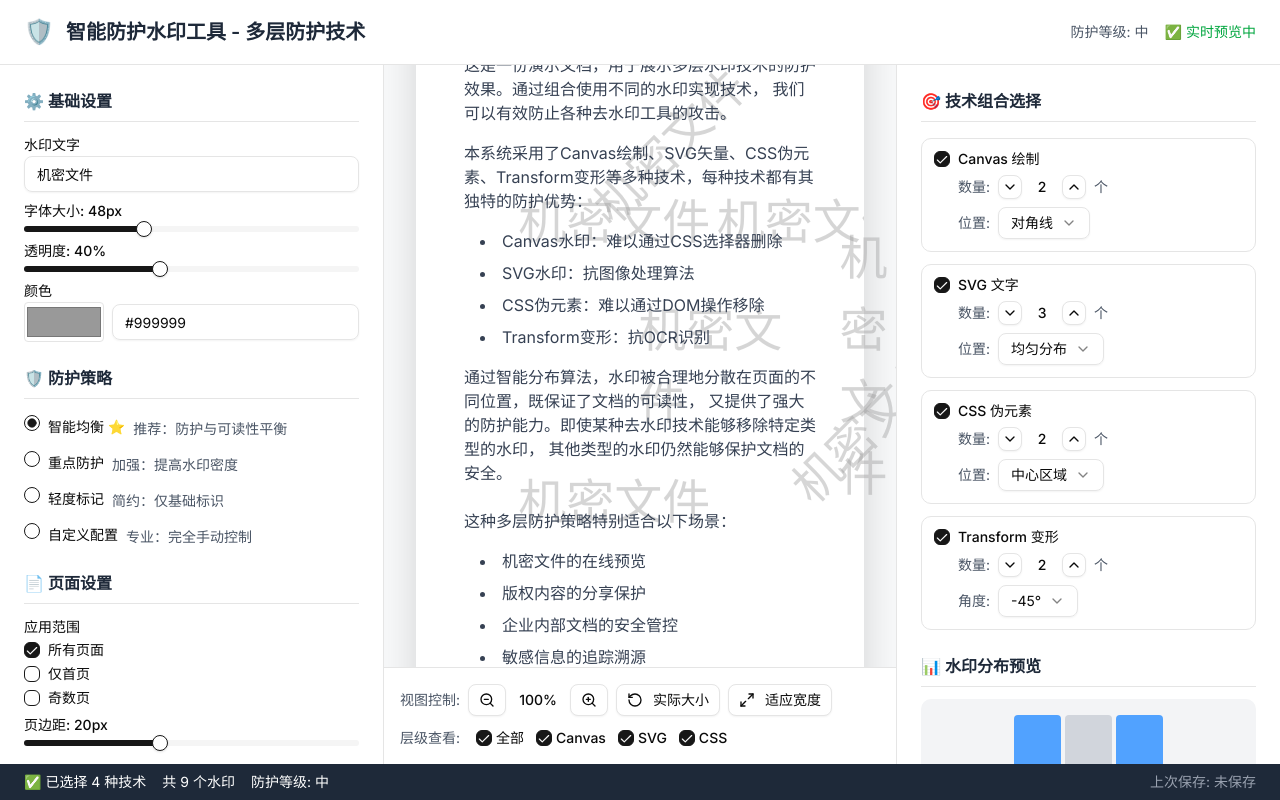
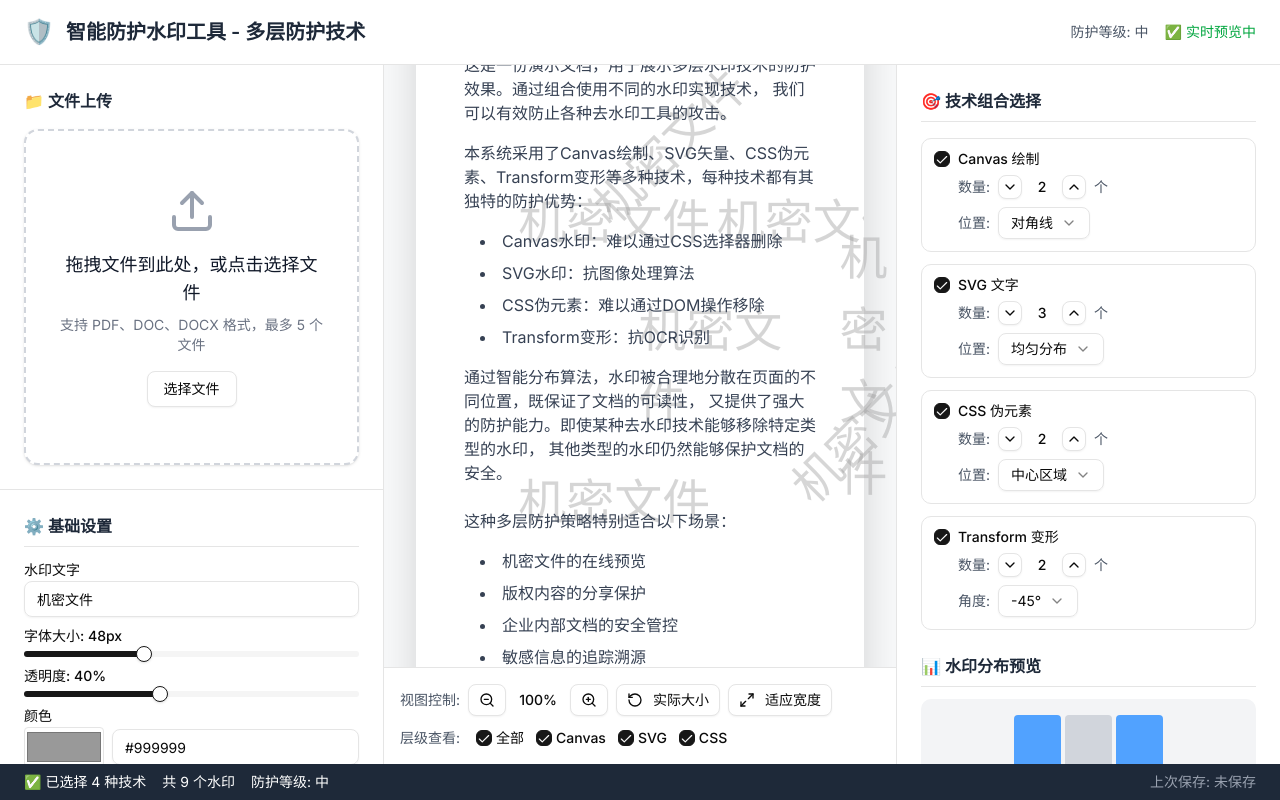
Before and after one commit to Exsui123/rednote, a Next.js app: page /tools/smart-watermark in a window 1280 px wide. Built offline with nearby package versions, Linux system fonts and the light colour scheme.

Commit message:
Auto-generated changes from linter/IDE

```diff
--- a/components/watermark/smart-watermark-tool.tsx
+++ b/components/watermark/smart-watermark-tool.tsx
@@ -4,7 +4,9 @@
 import { ConfigPanel } from './config-panel';
 import { DocumentPreview } from './document-preview';
 import { WatermarkControlPanel } from './watermark-control-panel';
+import { FileUpload } from './file-upload';
 import { WatermarkConfig, WatermarkTechnology, ProtectionMode } from '@/lib/types/smart-watermark';
+import type { DocumentFile } from '@/lib/types/watermark';
 
 export function SmartWatermarkTool() {
   const [config, setConfig] = useState<WatermarkConfig>({
@@ -37,6 +39,7 @@
     svg: true,
     css: true,
   });
+  const [files, setFiles] = useState<DocumentFile[]>([]);
 
   const handleConfigChange = (newConfig: Partial<WatermarkConfig>) => {
     setConfig(prev => ({ ...prev, ...newConfig }));
@@ -85,6 +88,16 @@
       <div className="flex-1 flex overflow-hidden">
         {/* Left Column - Config Panel */}
         <div className="w-[30%] bg-white border-r overflow-y-auto">
+          <div className="p-6 border-b">
+            <div className="font-semibold text-gray-800 mb-4 flex items-center">
+              📁 文件上传
+            </div>
+            <FileUpload
+              files={files}
+              onFilesChange={setFiles}
+              maxFiles={5}
+            />
+          </div>
           <ConfigPanel
             config={config}
             onConfigChange={handleConfigChange}
```
